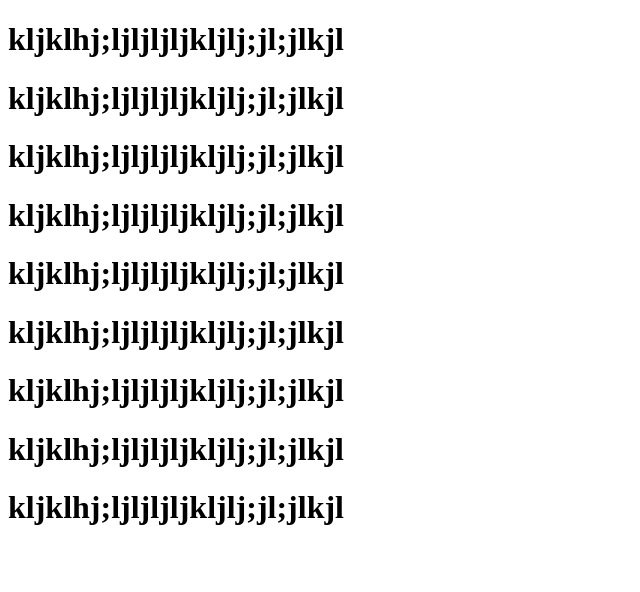
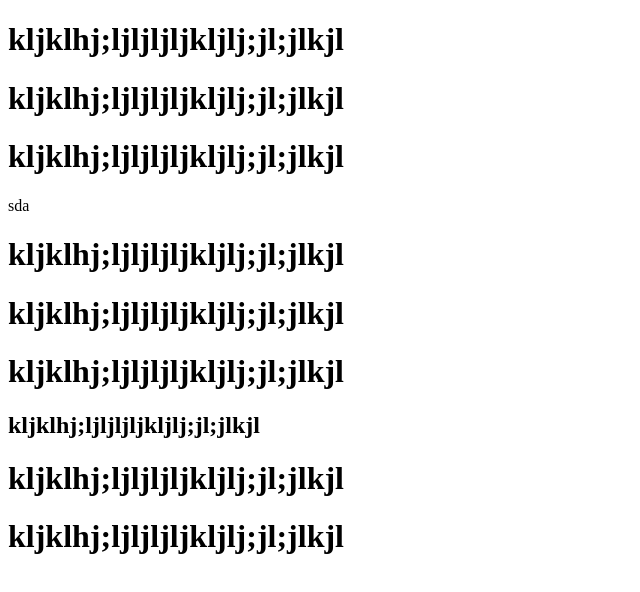
Before and after one commit to themiraj/git-pre, a plain HTML site: page index.html in a window 1280 px wide. Shown: the whole page, without its empty margins (0-640 px from the left). Drawn offline with Linux system fonts and the light colour scheme.

Commit message:
sdfwasfd

```diff
--- a/index.html
+++ b/index.html
@@ -10,11 +10,15 @@
     <h1>kljklhj;ljljljljkljlj;jl;jlkjl</h1>
     <h1>kljklhj;ljljljljkljlj;jl;jlkjl</h1>
     <h1>kljklhj;ljljljljkljlj;jl;jlkjl</h1>
+
+    sda
     <h1>kljklhj;ljljljljkljlj;jl;jlkjl</h1>
     <h1>kljklhj;ljljljljkljlj;jl;jlkjl</h1>
     <h1>kljklhj;ljljljljkljlj;jl;jlkjl</h1>
+    <h2>kljklhj;ljljljljkljlj;jl;jlkjl</h2>
     <h1>kljklhj;ljljljljkljlj;jl;jlkjl</h1>
     <h1>kljklhj;ljljljljkljlj;jl;jlkjl</h1>
-    <h1>kljklhj;ljljljljkljlj;jl;jlkjl</h1>
+
+
 </body>
 </html>
```
Also changed, not shown: touch.html (added, +12 -0 lines).
